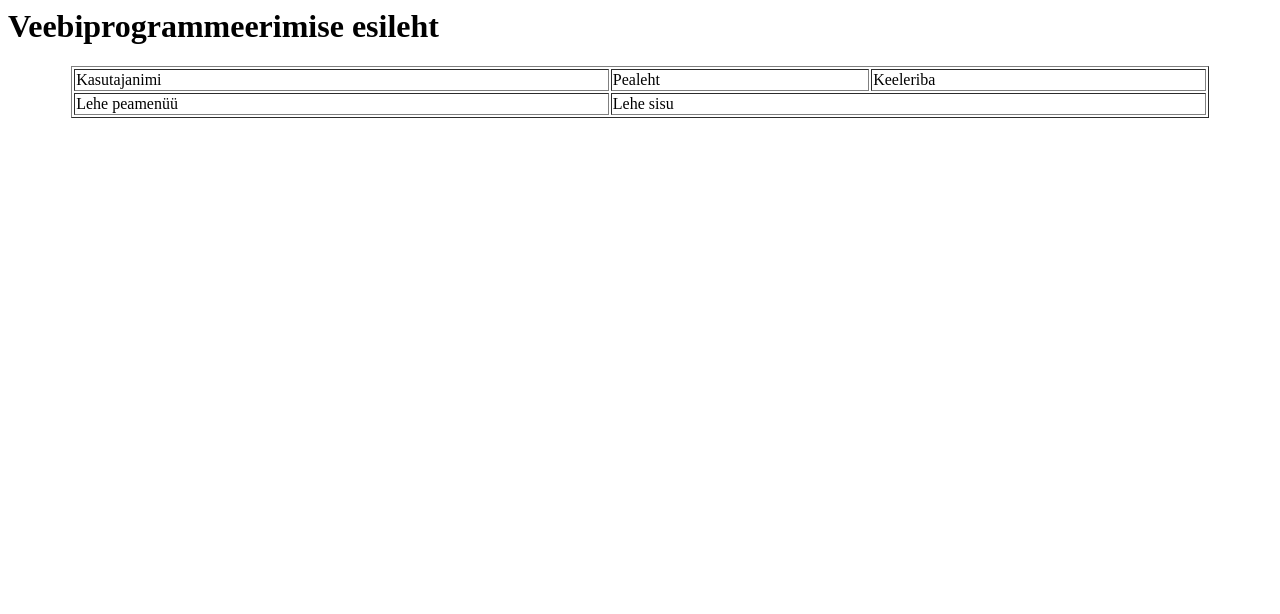
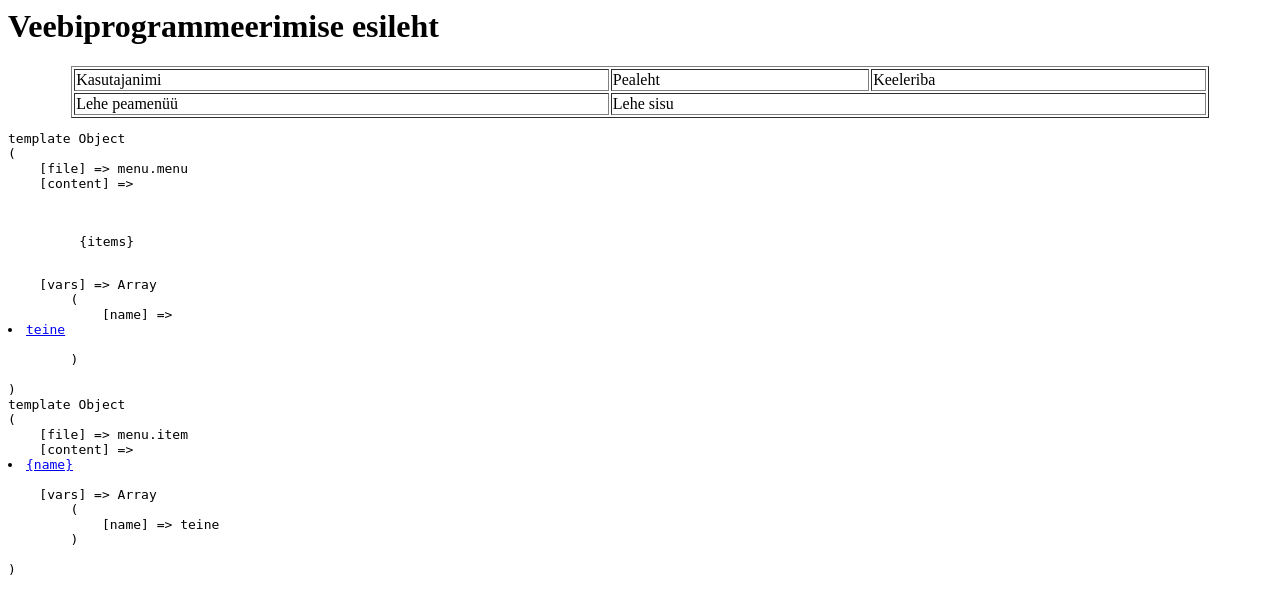
Before and after one commit to kustixd/web, a PHP site: page / in a window 1280 px wide. Shown: the top 614 px of the page. Run offline with PHP 8.4, Linux system fonts and the light colour scheme.

Commit message:
Added first menu element

```diff
--- a/classes/template.php
+++ b/classes/template.php
@@ -49,7 +49,7 @@ class template
         }
 
         // lisame alamkataloogid kasutusele
-        $f = TMPL_DIR.str_replace('.', '.', $this->file).'.html'; // veel üks lokaalne asendus
+        $f = TMPL_DIR.str_replace('.', '/', $this->file).'.html'; // veel üks lokaalne asendus
         if(file_exists($f) and is_file($f) and is_readable($f)){
             // loeme faili sisu
             $this->readFile($f);
--- a/index.php
+++ b/index.php
@@ -20,4 +20,5 @@ $main_tmpl->set('content', 'Lehe sisu');
 $main_tmpl->set('site_title', 'Veebiprogrammeerimise kursus');
 // kontrollin antud objekti sisu
 echo $main_tmpl->parse();
+require_once 'menu.php';
 ?>
--- a/menu.php
+++ b/menu.php
@@ -8,9 +8,14 @@
 // loome menüü template objektid
 $menu = new template('menu.menu');
 $item = new template('menu.item');
+//lisame  sisu
+$item->set('name','esimene');
+$menu->set('name', $item->parse());
+$item->set('name', 'teine');
+$menu->set('name', $item->parse());
 // kontrollime objekti olemasolu ja sisu
 echo '<pre>';
 print_r($menu);
 print_r($item);
-echo '</pre>';
+echo '<pre>';
 ?>
```
